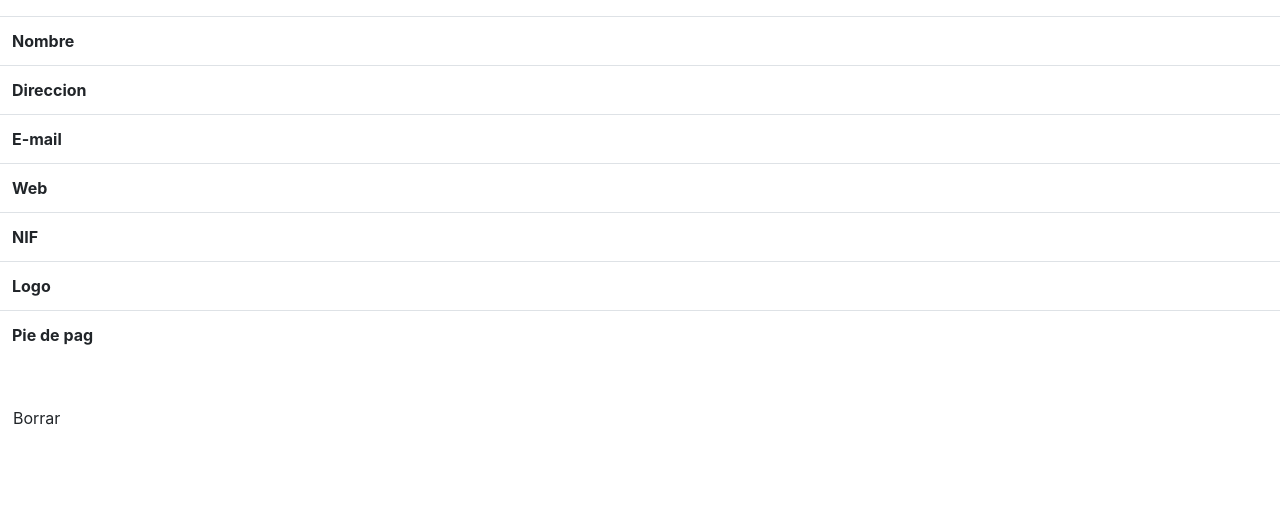
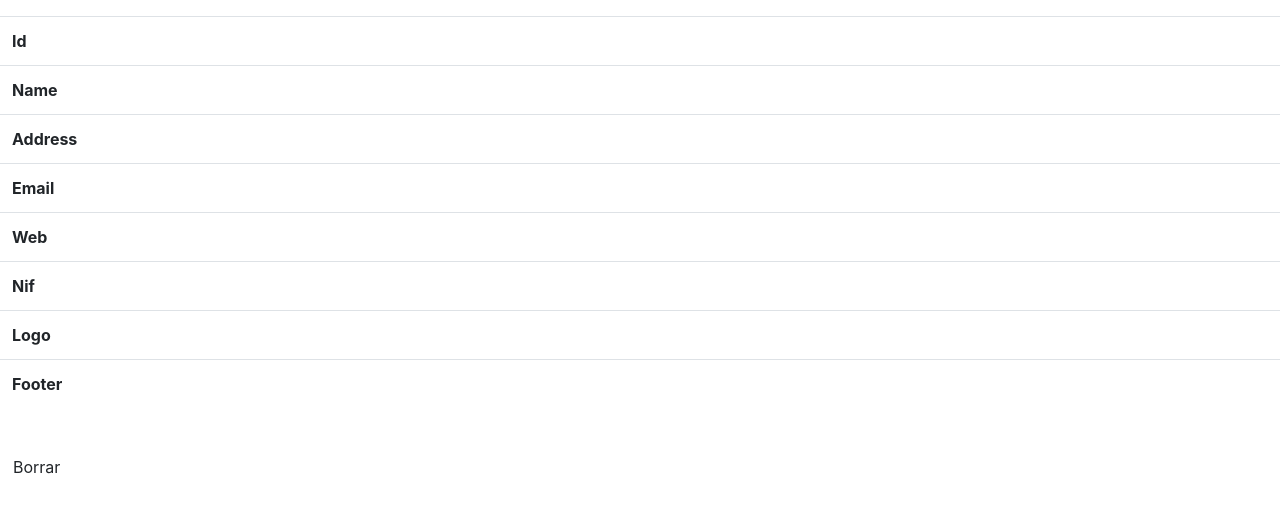
Before and after one commit to Albertuso/invoice, a Symfony app: template templates/enterprise/show.html.twig in a window 1280 px wide. Shown: the part 155-668 px from the top of the page. Run offline with Twig, Linux system fonts and the light colour scheme; the template is opened without the code that fills it, so the values that code supplies are empty; some libraries are stand-ins or nearby versions.

Commit message:
Changes in relation Client-Enterprise

```diff
--- a/src/Controller/ClientController.php
+++ b/src/Controller/ClientController.php
@@ -11,9 +11,11 @@ use Symfony\Component\HttpFoundation\Response;
 use Symfony\Component\Routing\Annotation\Route;
 use Sensio\Bundle\FrameworkExtraBundle\Configuration\IsGranted;
 
+
 /**
  * @Route("/client")
  * @IsGranted("ROLE_USER")
+
  */
 class ClientController extends AbstractController
 {
--- a/src/Controller/EnterpriseController.php
+++ b/src/Controller/EnterpriseController.php
@@ -11,9 +11,11 @@ use Symfony\Component\HttpFoundation\Response;
 use Symfony\Component\Routing\Annotation\Route;
 use Sensio\Bundle\FrameworkExtraBundle\Configuration\IsGranted;
 
+
 /**
  * @Route("/enterprise")
  * @IsGranted("ROLE_USER")
+
  */
 class EnterpriseController extends AbstractController
 {
@@ -29,7 +31,6 @@ class EnterpriseController extends AbstractController
 
     /**
      * @Route("/new", name="enterprise_new", methods={"GET","POST"})
-     *
      */
     public function new(Request $request): Response
     {
@@ -95,7 +96,7 @@ class EnterpriseController extends AbstractController
      */
     public function delete(Request $request, Enterprise $enterprise): Response
     {
-        if ($this->isCsrfTokenValid('delete' . $enterprise->getId(), $request->request->get('_token'))) {
+        if ($this->isCsrfTokenValid('delete'.$enterprise->getId(), $request->request->get('_token'))) {
             $entityManager = $this->getDoctrine()->getManager();
             $entityManager->remove($enterprise);
             $entityManager->flush();
--- a/templates/client/index.html.twig
+++ b/templates/client/index.html.twig
@@ -19,6 +19,7 @@
         <tbody>
         {% for client in clients %}
             <tr>
+                <td>{{ client.id }}</td>
                 <td>{{ client.name }}</td>
                 <td>{{ client.address }}</td>
                 <td>{{ client.nif }}</td>
@@ -32,7 +33,7 @@
             </tr>
         {% else %}
             <tr>
-                <td colspan="8">No se han encontrado resultados/td>
+                <td colspan="8">No se han encontrado resultados</td>
             </tr>
         {% endfor %}
         </tbody>
--- a/templates/client/show.html.twig
+++ b/templates/client/show.html.twig
@@ -20,7 +20,7 @@
                 <td>{{ client.nif }}</td>
             </tr>
             <tr>
-                <th>E-mail</th>
+                <th>Email</th>
                 <td>{{ client.email }}</td>
             </tr>
             <tr>
@@ -34,7 +34,7 @@
         </tbody>
     </table>
 
-    <a href="{{ path('client_index') }}">Regresar al listado de clientes</a>
+    <a href="{{ path('client_index') }}">Regresar al listao de clientes</a>
 
     <a href="{{ path('client_edit', {'id': client.id}) }}">Editar cliente</a>
 
--- a/templates/enterprise/index.html.twig
+++ b/templates/enterprise/index.html.twig
@@ -6,6 +6,7 @@
     <h1>Listado de empresas</h1>
 <div class ="container">
     <table class="table table-striped table-dark">
+
         <thead>
             <tr>
                 <th>Nombre</th>
@@ -20,6 +21,7 @@
         <tbody>
         {% for enterprise in enterprises %}
             <tr>
+                <td>{{ enterprise.id }}</td>
                 <td>{{ enterprise.name }}</td>
                 <td>{{ enterprise.address }}</td>
                 <td>{{ enterprise.email }}</td>
@@ -39,6 +41,6 @@
         {% endfor %}
         </tbody>
     </table>
-<div>
+</div>
     <a href="{{ path('enterprise_new') }}">Crear nuevo</a>
 {% endblock %}
--- a/templates/enterprise/show.html.twig
+++ b/templates/enterprise/show.html.twig
@@ -5,7 +5,7 @@
 {% block body %}
     <h1>Empresa</h1>
 
-<table class="table table-striped table-dark">
+    <table class="table table-striped table-dark">
   <thead>
     <tr>
       <th scope="col">Nombre</th>
@@ -29,36 +29,22 @@
   </tbody>
 </table>
 
-
-
-
-
-
-
-
-
-
-
-
-
-
-
-
-
-
-
     <table class="table">
         <tbody>
             <tr>
-                <th>Nombre</th>
+                <th>Id</th>
+                <td>{{ enterprise.id }}</td>
+            </tr>
+            <tr>
+                <th>Name</th>
                 <td>{{ enterprise.name }}</td>
             </tr>
             <tr>
-                <th>Direccion</th>
+                <th>Address</th>
                 <td>{{ enterprise.address }}</td>
             </tr>
             <tr>
-                <th>E-mail</th>
+                <th>Email</th>
                 <td>{{ enterprise.email }}</td>
             </tr>
             <tr>
@@ -66,7 +52,7 @@
                 <td>{{ enterprise.web }}</td>
             </tr>
             <tr>
-                <th>NIF</th>
+                <th>Nif</th>
                 <td>{{ enterprise.nif }}</td>
             </tr>
             <tr>
@@ -74,15 +60,15 @@
                 <td>{{ enterprise.logo }}</td>
             </tr>
             <tr>
-                <th>Pie de pag</th>
+                <th>Footer</th>
                 <td>{{ enterprise.footer }}</td>
             </tr>
         </tbody>
     </table>
 
-    <a href="{{ path('enterprise_index') }}">Regresar al listado</a>
+    <a href="{{ path('enterprise_index') }}">back to list</a>
 
-    <a href="{{ path('enterprise_edit', {'id': enterprise.id}) }}">Editar</a>
+    <a href="{{ path('enterprise_edit', {'id': enterprise.id}) }}">edit</a>
 
     {{ include('enterprise/_delete_form.html.twig') }}
 {% endblock %}
```
Also changed, not shown: src/Entity/Client.php (+17 -33 lines), src/Entity/Enterprise.php (+37 -18 lines).
